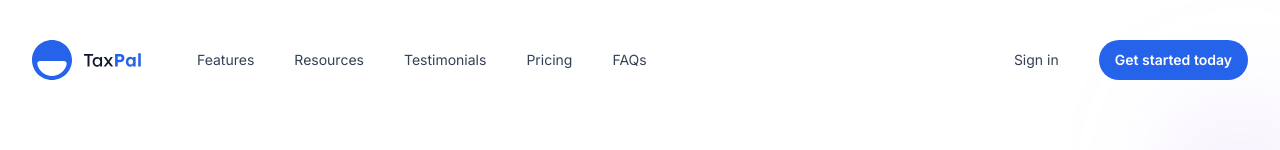
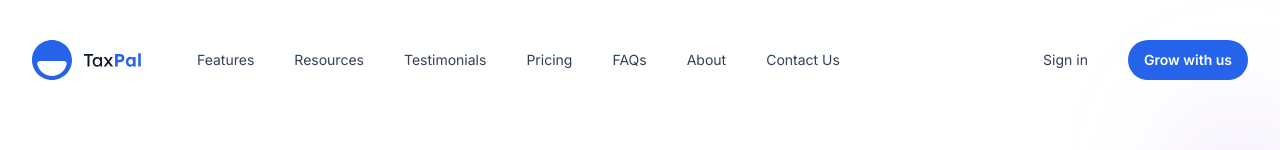
Before and after one commit to mattglbrt/goeveryway, a Next.js app: page /about in a window 1280 px wide. Shown: the top 150 px of the page. Built offline with nearby package versions, Linux system fonts and the light colour scheme.

Commit message:
Internal Pages

```diff
--- a/package.json
+++ b/package.json
@@ -16,6 +16,7 @@
     "@tailwindcss/forms": "^0.5.3",
     "autoprefixer": "^10.4.12",
     "clsx": "^2.1.0",
+    "gray-matter": "^4.0.3",
     "next": "^14.0.4",
     "react": "^18.2.0",
     "react-dom": "^18.2.0",
--- a/src/app/about/page.jsx
+++ b/src/app/about/page.jsx
@@ -91,7 +91,7 @@ export default function About() {
             />
           </div>
           <div className="overflow-hidden">
-            <div className="mx-auto max-w-7xl px-6 pb-32 pt-24 sm:pt-60 lg:px-8 lg:pt-24">
+            <div className="mx-auto max-w-7xl px-6 pb-32 pt-24 sm:pt-8 lg:px-8 lg:pt-8">
               <div className="mx-auto max-w-2xl gap-x-14 lg:mx-0 lg:flex lg:max-w-none lg:items-center">
                 <div className="w-full max-w-xl lg:shrink-0 xl:max-w-2xl">
                   <h1 className="text-4xl font-bold tracking-tight text-gray-900 sm:text-6xl">
--- a/src/components/Header.jsx
+++ b/src/components/Header.jsx
@@ -80,10 +80,12 @@ function MobileNavigation() {
             className="absolute inset-x-0 top-full mt-4 flex origin-top flex-col rounded-2xl bg-white p-4 text-lg tracking-tight text-slate-900 shadow-xl ring-1 ring-slate-900/5"
           >
             <MobileNavLink href="#features">Features</MobileNavLink>
-            <MobileNavLink href="#resources">Resources</MobileNavLink>
+            <MobileNavLink href="/blog">Resources</MobileNavLink>
             <MobileNavLink href="#testimonials">Testimonials</MobileNavLink>
             <MobileNavLink href="#pricing">Pricing</MobileNavLink>
             <MobileNavLink href="#faqs">FAQs</MobileNavLink>
+            <NavLink href="/about">About</NavLink>
+              <NavLink href="/contact">Contact Us</NavLink>
             <hr className="m-2 border-slate-300/40" />
             <MobileNavLink href="/login">Sign in</MobileNavLink>
           </Popover.Panel>
@@ -99,15 +101,17 @@ export function Header() {
       <Container>
         <nav className="relative z-50 flex justify-between">
           <div className="flex items-center md:gap-x-12">
-            <Link href="#" aria-label="Home">
+            <Link href="/" aria-label="Home">
               <Logo className="h-10 w-auto" />
             </Link>
             <div className="hidden md:flex md:gap-x-6">
               <NavLink href="#features">Features</NavLink>
-              <NavLink href="#resources">Resources</NavLink>
+              <NavLink href="/blog">Resources</NavLink>
               <NavLink href="#testimonials">Testimonials</NavLink>
               <NavLink href="#pricing">Pricing</NavLink>
               <NavLink href="#faqs">FAQs</NavLink>
+              <NavLink href="/about">About</NavLink>
+              <NavLink href="/contact">Contact Us</NavLink>
             </div>
           </div>
           <div className="flex items-center gap-x-5 md:gap-x-8">
@@ -116,7 +120,7 @@ export function Header() {
             </div>
             <Button href="/register" color="blue">
               <span>
-                Get started <span className="hidden lg:inline">today</span>
+               Grow with us
               </span>
             </Button>
             <div className="-mr-1 md:hidden">
```
Also changed, not shown: src/app/waitlist/page.jsx (added), 1 other file (tests, documents, lock files or other folders).
